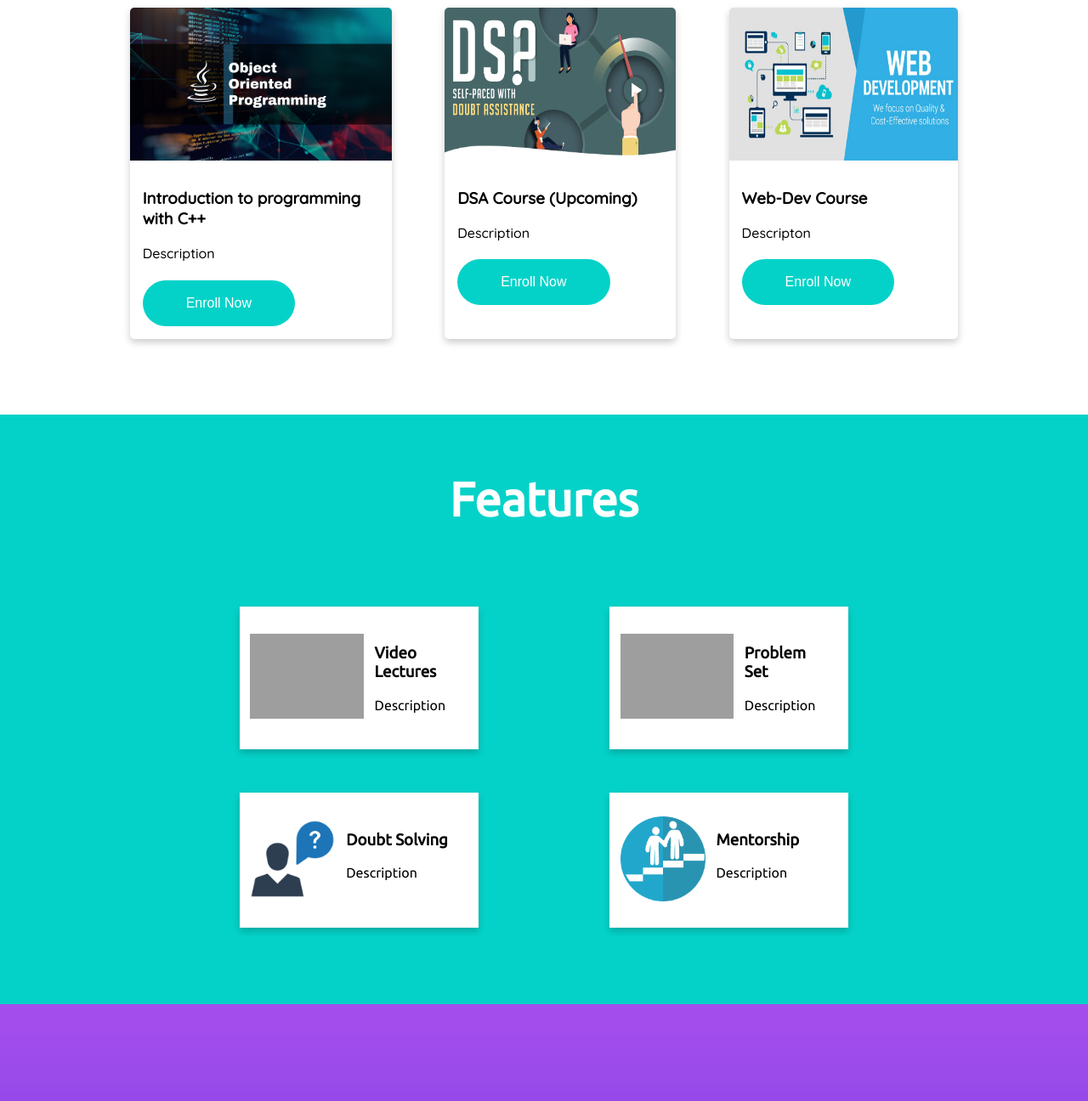
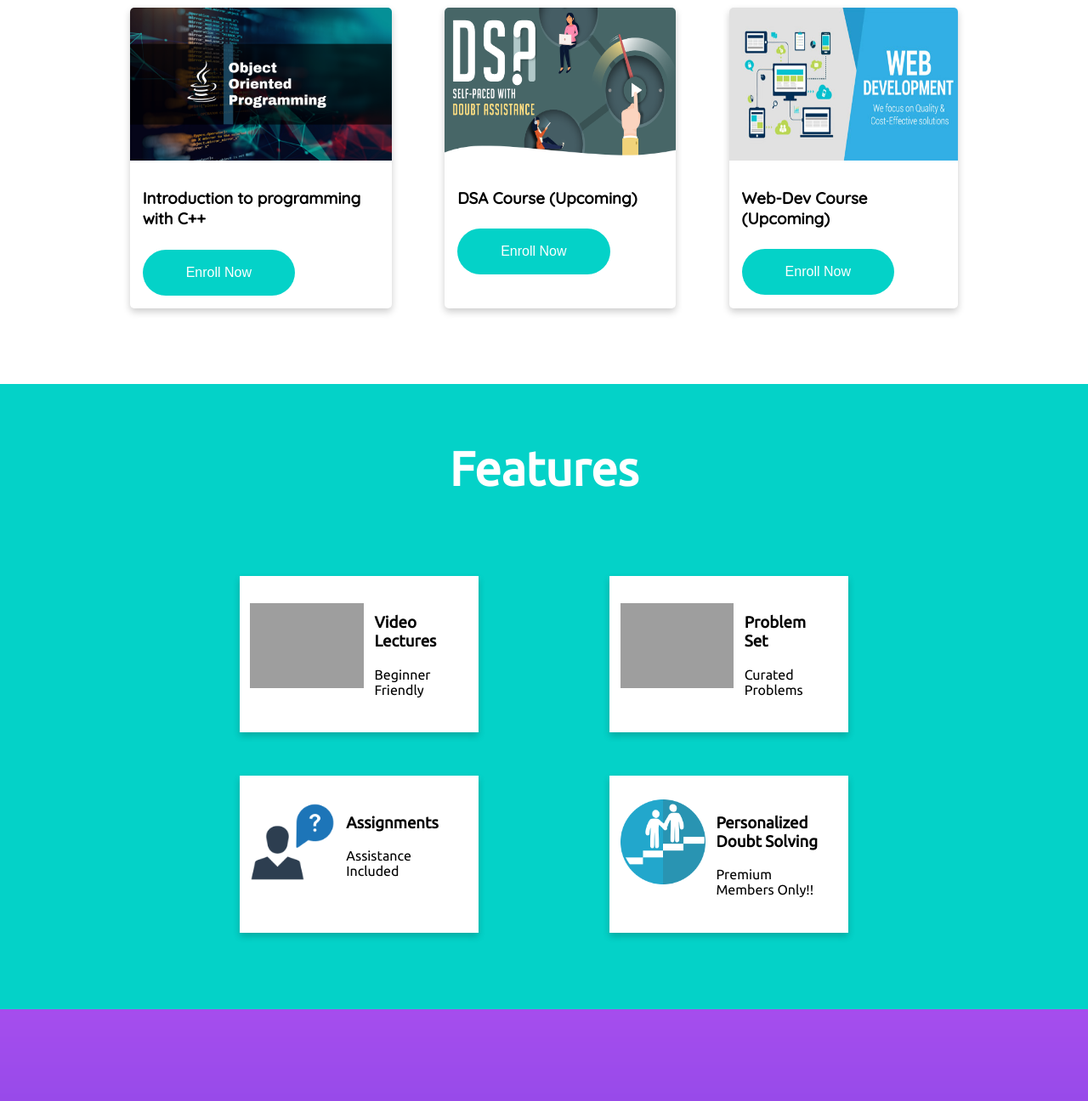
Before and after one commit to Piyush-onGIT/GREEDY, a Django app: page / in a window 1280 px wide. Shown: the part 1403-2699 px from the top of the page at 85% size. Run offline with Django 4.2, Linux system fonts and the light colour scheme; grey boxes are pictures that could not be loaded.

Commit message:
uday cf fixed

```diff
--- a/static/afterLog.css
+++ b/static/afterLog.css
@@ -225,6 +225,7 @@
 
   .feature-container h2 {
     text-align: left;
+    margin-bottom: 40px;
   }
 
   /* SEARCH FUNCTION */
--- a/static/styles.css
+++ b/static/styles.css
@@ -296,11 +296,20 @@ body {
 
 .c5t {
   padding: 5%;
+  text-decoration: none;
 }
 
+.yoi{
+ text-decoration: none;
+ color: #000;
+}
 .features {
   display: flex;
   justify-content: center;
+}
+.c5t p{
+  text-decoration: none;
+
 }
 
 .mybtn {
--- a/templates/aboutus.html
+++ b/templates/aboutus.html
@@ -164,8 +164,8 @@
                 <div class="team-block col-lg-4 col-md-6 col-sm-12">
                     <div class="inner-box wow fadeInLeft" data-wow-delay="0ms" data-wow-duration="1500ms">
                         <ul class="social-icons">
+                            <li><a target="_blank"  href="https://www.codechef.com/users/saransh_1107"><img  src="https://avatars.githubusercontent.com/u/11960354?v=4" alt=""></a></li>
                             <li><a target="_blank"  href="https://codeforces.com/profile/Saransh_11"><img src="{% static 'C:\Users\anura\Desktop\GREEDY\static\images\code-forces (1).png' %}" alt=""></a></li>
-                            <li><a target="_blank"  href="https://www.codechef.com/users/saransh_1107"><img  src="https://avatars.githubusercontent.com/u/11960354?v=4" alt=""></a></li>
                             <li><a target="_blank"  href="https://www.linkedin.com/in/saransh-sharma-697857240/"><i class="fab fa-linkedin"></i></a></li>
                             <li><a target="_blank"  href="https://www.instagram.com/_.saransh.__/"><i class="fab fa-instagram"></i></a></li>
 
@@ -182,6 +182,7 @@
                         </div>
                     </div>
                 </div>
+
                 <div class="grad-bar"></div>
                 <h2>Developers</h2>
                 <div class="team-block col-lg-4 col-md-6 col-sm-12">
--- a/templates/afterLog.html
+++ b/templates/afterLog.html
@@ -45,7 +45,7 @@
 			<div class="feature-container">
 				<img src="{{image}}" alt="Flexbox Feature">
 				<h2><b>{{name}}</b></h2>
-				<p>Description</p>
+				<p></p>
 				<a href="courses/{{number}}">
 					<button class="mybtn">View</button>
 				</a>
--- a/templates/index.html
+++ b/templates/index.html
@@ -85,8 +85,8 @@
 
     <div style="float: right;">
       <a class="open-button" href="/our-team">Our Team</a>
-      <a class="open-button" onclick="openForm1()">Log In</a>
-      <a class="open-button" onclick="openForm2()">Sign Up</a>
+      <a class="open-button" href="#cnt1" onclick="openForm1()">Log In</a>
+      <a class="open-button" href="#cnt1" onclick="openForm2()">Sign Up</a>
     </div>
   </div>
 
@@ -153,7 +153,7 @@
   	</div>
 
   <div class="mycontainer " id="mycontainer">
-    <div class="container1" style="background-image: url('{% static "images/bg.png"%}')";>
+    <div id="cnt1" class="container1" style="background-image: url('{% static "images/bg.png"%}')";>
 
       <div class="c1img ">
 
@@ -198,7 +198,7 @@
 
           <div class="container">
             <h3><b>Introduction to programming with C++</b></h3>
-            <p>Description</p>
+            <p></p>
 
 			<a href="#mycontainer">
 				<button class="mybtn" onclick="openEnrollForm(1)">Enroll Now</button>
@@ -210,7 +210,7 @@
           <img src="{% static 'images/dsa.png' %}" alt="OOPs" style="width:100%">
           <div class="container">
             <h3><b>DSA Course (Upcoming)</b></h3>
-            <p>Description</p>
+            <p></p>
 
 			<a href="#mycontainer">
 				<button class="mybtn" onclick="openEnrollForm(2)">Enroll Now</button>
@@ -221,8 +221,8 @@
         <div class="card">
           <img src="{% static 'images/dev.jpg' %}" alt="WebDev" style="width:100%">
           <div class="container">
-            <h3><b>Web-Dev Course</b></h3>
-            <p>Descripton</p>
+            <h3><b>Web-Dev Course (Upcoming)</b></h3>
+            <p></p>
 
 			<a href="#mycontainer">
 				<button class="mybtn" onclick="openEnrollForm(3)">Enroll Now</button>
@@ -237,13 +237,13 @@
         <h1 class="heading">Features</h1>
       </div>
       <div class="features">
-        <div class="card2">
+      <div  class="card2">
           <div class="c5img">
-            <img src="{% static 'images/f1.png' %}" alt="VideoLectures">
+         <img src="{% static 'images/f1.png' %}" alt="VideoLectures">
           </div>
           <div class="c5t">
             <h3>Video Lectures</h3>
-            <p>Description</p>
+            <p>Beginner Friendly</p>
           </div>
         </div>
         <div class="card2">
@@ -252,18 +252,18 @@
           </div>
           <div class="c5t">
             <h3>Problem Set</h3>
-            <p>Description</p>
+            <p>Curated Problems</p>
           </div>
         </div>
       </div>
       <div class="features">
         <div class="card2">
           <div class="c5img">
-            <img src="{% static 'images/f3.png' %}" alt="DoubtSolving">
+            <a target="_blank" href="https://classroom.google.com/c/NTY5Nzg5MzkzMTg0"><img src="{% static 'images/f3.png' %}" alt="DoubtSolving"></a>
           </div>
           <div class="c5t">
-            <h3>Doubt Solving</h3>
-            <p>Description</p>
+           <h3>Assignments</h3>
+           <p>Assistance Included</p>
           </div>
         </div>
         <div class="card2">
@@ -271,8 +271,8 @@
             <img src="{% static 'images/f4.png' %}" alt="Mentorship">
           </div>
           <div class="c5t">
-            <h3>Mentorship</h3>
-            <p>Description</p>
+            <h3>Personalized Doubt Solving</h3>
+            <p>Premium Members Only!!</p>
           </div>
         </div>
       </div>
```
